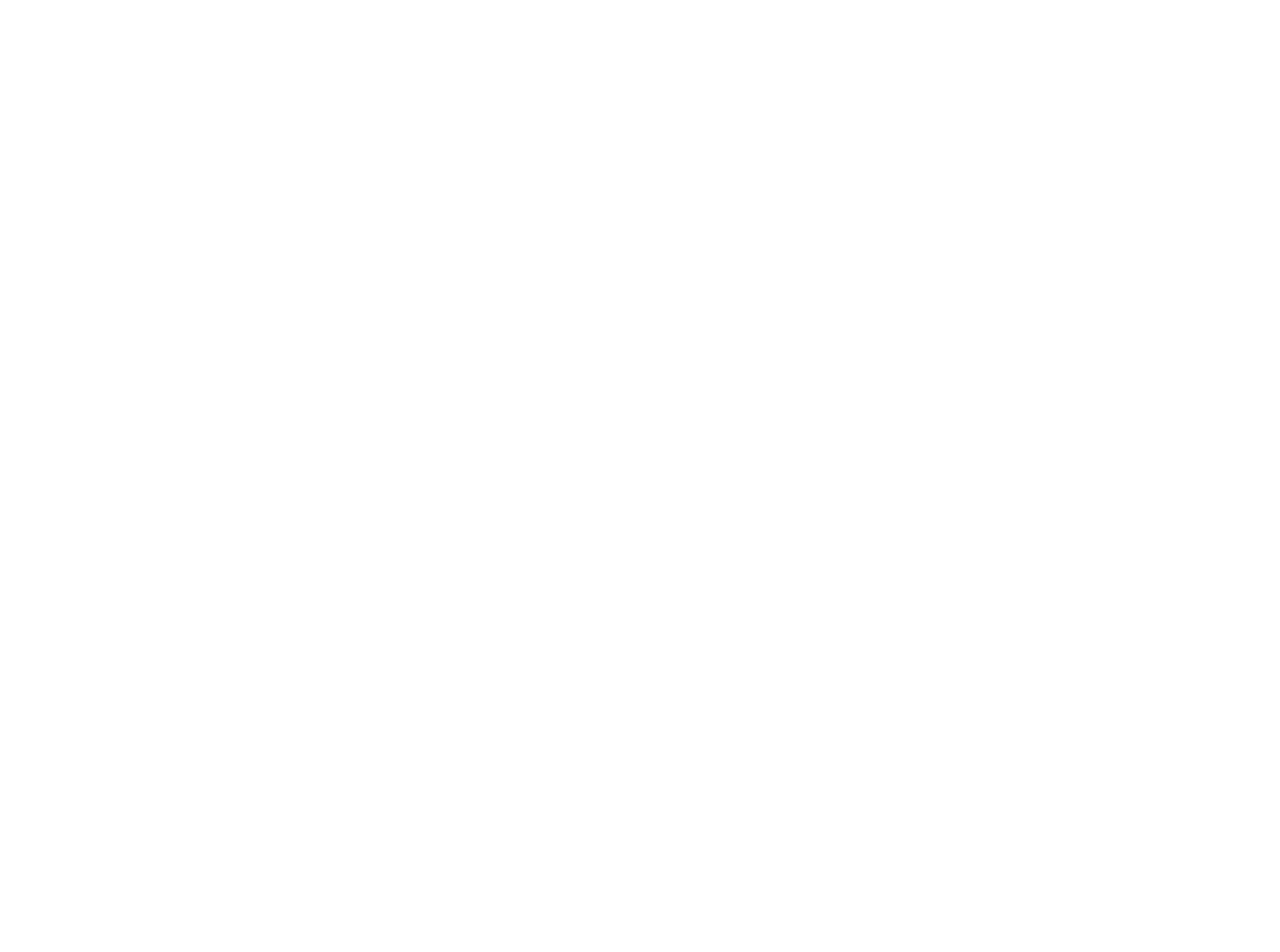
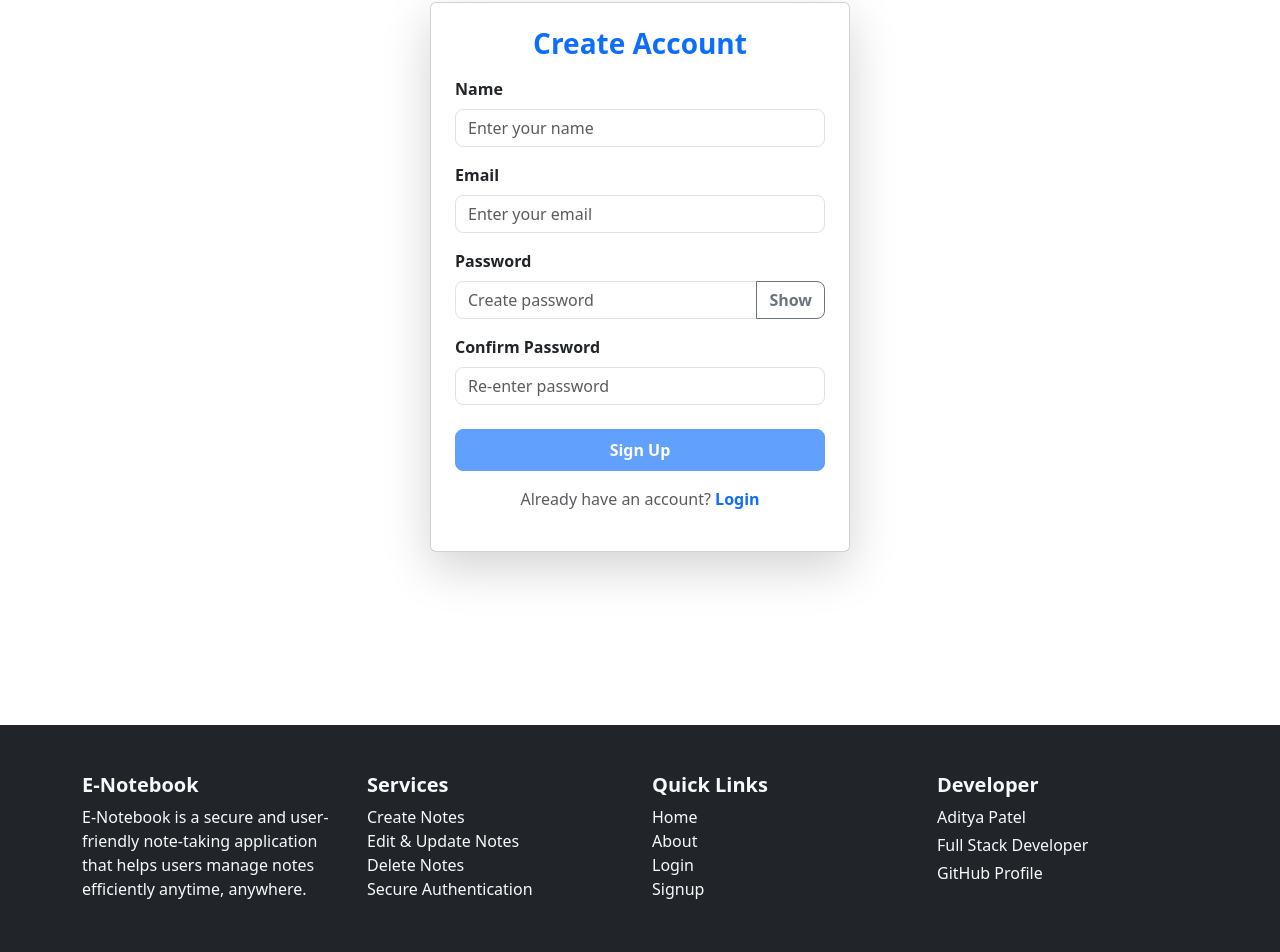
Before and after one commit to lifelinecoding/E-Notebook, a React (Vite) app: page /signup in a window 1280 px wide. Before the commit this address had no page. Shown: the part 171-1123 px from the top of the page. Before the commit the page ends 800 px from the top, so only its background shows below. Built offline with nearby package versions, Linux system fonts and the light colour scheme.

Commit message:
Added Signup & Footer Component

```diff
--- /dev/null
+++ b/Components/Footer.jsx
@@ -0,0 +1,87 @@
+import React from "react";
+
+const Footer = () => {
+  return (
+    <footer className="bg-dark text-light pt-5 pb-3 mt-5">
+      <div className="container">
+        <div className="row">
+          {/* App Info */}
+          <div className="col-md-3 col-sm-6 mb-4">
+            <h5 className="fw-bold">E-Notebook</h5>
+            <p className="text-light">
+              E-Notebook is a secure and user-friendly note-taking application
+              that helps users manage notes efficiently anytime, anywhere.
+            </p>
+          </div>
+
+          {/* Services */}
+          <div className="col-md-3 col-sm-6 mb-4">
+            <h5 className="fw-bold">Services</h5>
+            <ul className="list-unstyled">
+              <li className="text-light">Create Notes</li>
+              <li className="text-light">Edit & Update Notes</li>
+              <li className="text-light">Delete Notes</li>
+              <li className="text-light">Secure Authentication</li>
+            </ul>
+          </div>
+
+          {/* Quick Links */}
+          <div className="col-md-3 col-sm-6 mb-4">
+            <h5 className="fw-bold">Quick Links</h5>
+            <ul className="list-unstyled">
+              <li>
+                <a href="/" className="text-light text-decoration-none">
+                  Home
+                </a>
+              </li>
+              <li>
+                <a href="/about" className="text-light text-decoration-none">
+                  About
+                </a>
+              </li>
+              <li>
+                <a href="/login" className="text-light text-decoration-none">
+                  Login
+                </a>
+              </li>
+              <li>
+                <a href="/signup" className="text-light text-decoration-none">
+                  Signup
+                </a>
+              </li>
+            </ul>
+          </div>
+
+          {/* Developer Info */}
+          <div className="col-md-3 col-sm-6 mb-4">
+            <h5 className="fw-bold">Developer</h5>
+            <p className="text-light mb-1">Aditya Patel</p>
+            <p className="text-light mb-1">Full Stack Developer</p>
+            <p className="text-light mb-0">
+              <a
+                href="https://github.com/lifelinecoding/"
+                target="_blank"
+                rel="noreferrer"
+                className="text-light text-decoration-none"
+              >
+                GitHub Profile
+              </a>
+            </p>
+          </div>
+        </div>
+
+        <hr className="border-secondary" />
+
+        {/* Bottom */}
+        <div className="text-center text-light">
+          <small>
+            © {new Date().getFullYear()} E-Notebook | Built with ❤️ using MERN
+            Stack
+          </small>
+        </div>
+      </div>
+    </footer>
+  );
+};
+
+export default Footer;
--- a/Components/Layout.jsx
+++ b/Components/Layout.jsx
@@ -2,14 +2,21 @@
 import Navbar from "./Navbar";
 import { Outlet } from "react-router-dom";
 import NoteState from "../Context/Note/NoteState";
+import Footer from "./Footer";
 
 const Layout = () => {
   return (
     <>
-      <NoteState>
-        <Navbar />
-        <Outlet />
-      </NoteState>
+      <div className="app-container">
+        <NoteState>
+          <Navbar />
+          <div className="py-4"></div>
+          <main className="main-content">
+            <Outlet />
+          </main>
+          <Footer />
+        </NoteState>
+      </div>
     </>
   );
 };
--- a/Components/Login.jsx
+++ b/Components/Login.jsx
@@ -1,5 +1,5 @@
 import React, { useState } from "react";
-import { useNavigate } from "react-router-dom";
+import { Link, useNavigate } from "react-router-dom";
 
 const Login = () => {
   const [credentials, setCredentials] = useState({
@@ -65,7 +65,9 @@
       style={{ minHeight: "80vh" }}
     >
       <div className="card p-4 shadow-lg" style={{ width: "400px" }}>
-        <h3 className="text-center mb-4 text-primary fw-bold">Login</h3>
+        <h3 className="text-center mb-4 text-primary fw-bold">
+          Login to your Account
+        </h3>
 
         <form onSubmit={handleSubmit}>
           {/* Email */}
@@ -80,6 +82,7 @@
               name="email"
               value={credentials.email}
               onChange={onChange}
+              autoComplete="email"
               placeholder="Enter your email"
               required
             />
@@ -98,6 +101,7 @@
                 name="password"
                 value={credentials.password}
                 onChange={onChange}
+                autoComplete="current-password"
                 placeholder="Enter your password"
                 required
               />
@@ -106,6 +110,7 @@
                 type="button"
                 className="btn btn-primary fw-bold"
                 onClick={togglePasswordState}
+                disabled={credentials.password.length <= 0}
               >
                 {passwordView.text}
               </button>
@@ -113,9 +118,24 @@
           </div>
 
           {/* Login Button */}
-          <button type="submit" className="btn btn-primary w-100 fw-bold">
+          <button
+            type="submit"
+            disabled={
+              credentials.email.length < 5 || credentials.password.length < 8
+            }
+            className="btn btn-primary w-100 fw-bold"
+          >
             Login
           </button>
+          <p className="text-center mt-3 text-muted">
+            Don't have an account?{" "}
+            <Link
+              to="/signup"
+              className="text-primary fw-semibold text-decoration-none"
+            >
+              Signup
+            </Link>
+          </p>
         </form>
       </div>
     </div>
--- /dev/null
+++ b/Components/Signup.jsx
@@ -0,0 +1,169 @@
+import React, { useState } from "react";
+import { Link, useNavigate } from "react-router-dom";
+
+const Signup = () => {
+  const navigate = useNavigate();
+  const [credentials, setCredentials] = useState({
+    name: "",
+    email: "",
+    password: "",
+    cpassword: "",
+  });
+
+  const [passwordView, setPasswordView] = useState({
+    type: "password",
+    text: "Show",
+  });
+
+  const onChange = (e) => {
+    setCredentials({ ...credentials, [e.target.name]: e.target.value });
+  };
+
+  const togglePasswordState = () => {
+    setPasswordView((prev) => ({
+      type: prev.type === "password" ? "text" : "password",
+      text: prev.type === "password" ? "Hide" : "Show",
+    }));
+    setTimeout(() => {
+      setPasswordView({ type: "password", text: "Show" });
+    }, 1000);
+  };
+
+  const handleSubmit = async (e) => {
+    e.preventDefault();
+
+    if (credentials.password !== credentials.cpassword) {
+      alert("Passwords do not match!");
+      return;
+    }
+
+    console.log("Signup Data:", credentials);
+    let response = await fetch("http://localhost:5000/api/auth/createuser", {
+      method: "POST",
+      headers: {
+        "Content-Type": "application/json",
+      },
+      body: JSON.stringify({
+        name: credentials.name,
+        email: credentials.email,
+        password: credentials.password,
+      }),
+    });
+
+    const token = await response.json();
+    setCredentials({
+      name: "",
+      email: "",
+      password: "",
+      cpassword: "",
+    });
+    if (token.success) {
+      navigate("/");
+      localStorage.setItem("auth-token", token.token);
+    }
+  };
+
+  return (
+    <div className="container d-flex justify-content-center align-items-center min-vh-100">
+      <div className="card shadow-lg p-4 w-100" style={{ maxWidth: "420px" }}>
+        <h3 className="text-center fw-bold mb-3 text-primary">
+          Create Account
+        </h3>
+
+        <form onSubmit={handleSubmit}>
+          {/* Name */}
+          <div className="mb-3">
+            <label className="form-label fw-semibold">Name</label>
+            <input
+              type="text"
+              className="form-control rounded-3"
+              name="name"
+              value={credentials.name}
+              onChange={onChange}
+              placeholder="Enter your name"
+              required
+            />
+          </div>
+
+          {/* Email */}
+          <div className="mb-3">
+            <label className="form-label fw-semibold">Email</label>
+            <input
+              type="email"
+              className="form-control rounded-3"
+              name="email"
+              value={credentials.email}
+              onChange={onChange}
+              autoComplete="username"
+              placeholder="Enter your email"
+              required
+            />
+          </div>
+
+          {/* Password */}
+          <div className="mb-3">
+            <label className="form-label fw-semibold">Password</label>
+            <div className="input-group">
+              <input
+                type={passwordView.type}
+                className="form-control rounded-start-3"
+                name="password"
+                value={credentials.password}
+                onChange={onChange}
+                placeholder="Create password"
+                autoComplete="new-password"
+                minLength={8}
+                required
+              />
+              <button
+                type="button"
+                className="btn btn-outline-secondary rounded-end-3 fw-bold"
+                onClick={togglePasswordState}
+              >
+                {passwordView.text}
+              </button>
+            </div>
+          </div>
+
+          {/* Confirm Password */}
+          <div className="mb-4">
+            <label className="form-label fw-semibold">Confirm Password</label>
+            <input
+              type="password"
+              className="form-control rounded-3"
+              name="cpassword"
+              value={credentials.cpassword}
+              onChange={onChange}
+              autoComplete="new-password"
+              placeholder="Re-enter password"
+              required
+            />
+          </div>
+
+          {/* Signup Button */}
+          <button
+            type="submit"
+            className="btn btn-primary w-100 py-2 fw-semibold rounded-3"
+            disabled={
+              credentials.password.length < 8 || credentials.email.length < 5
+            }
+          >
+            Sign Up
+          </button>
+        </form>
+
+        <p className="text-center mt-3 text-muted">
+          Already have an account?{" "}
+          <Link
+            to="/login"
+            className="text-primary fw-semibold text-decoration-none"
+          >
+            Login
+          </Link>
+        </p>
+      </div>
+    </div>
+  );
+};
+
+export default Signup;
--- a/Router/Router.jsx
+++ b/Router/Router.jsx
@@ -5,6 +5,7 @@
 // import Layout from "../Components/Layout.jsx";
 import App from "../src/App.jsx";
 import Login from "../Components/Login.jsx";
+import Signup from "../Components/Signup.jsx";
 
 const Router = createBrowserRouter([
   // Define your routes here
@@ -24,6 +25,10 @@
         path: "login",
         element: <Login />,
       },
+      {
+        path: "signup",
+        element: <Signup />,
+      },
     ],
   },
 ]);
--- a/src/index.css
+++ b/src/index.css
@@ -1,7 +1,29 @@
-i{
-    cursor: pointer;
+i {
+  cursor: pointer;
 }
 
 .navbar-toggler-icon {
-    filter: invert(1);
+  filter: invert(1);
 }
+
+html,
+body {
+  height: 100%;
+  margin: 0;
+}
+
+#root {
+  height: 100%;
+}
+
+/* App wrapper */
+.app-container {
+  min-height: 100vh;
+  display: flex;
+  flex-direction: column;
+}
+
+/* Content grows, footer pushed down */
+.main-content {
+  flex: 1;
+}
```
Also changed, not shown: Components/About.jsx (+4 -6 lines), Components/Navbar.jsx (+16 -4 lines), Components/NoteItem.jsx (+7 -5 lines).
